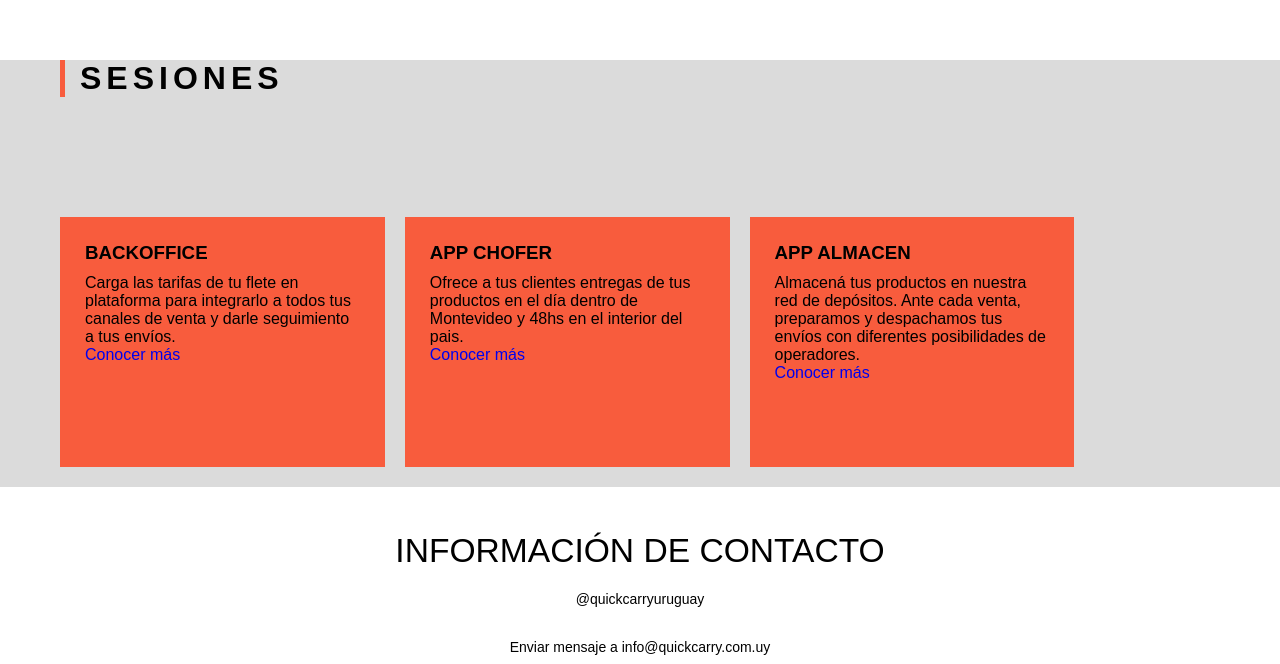
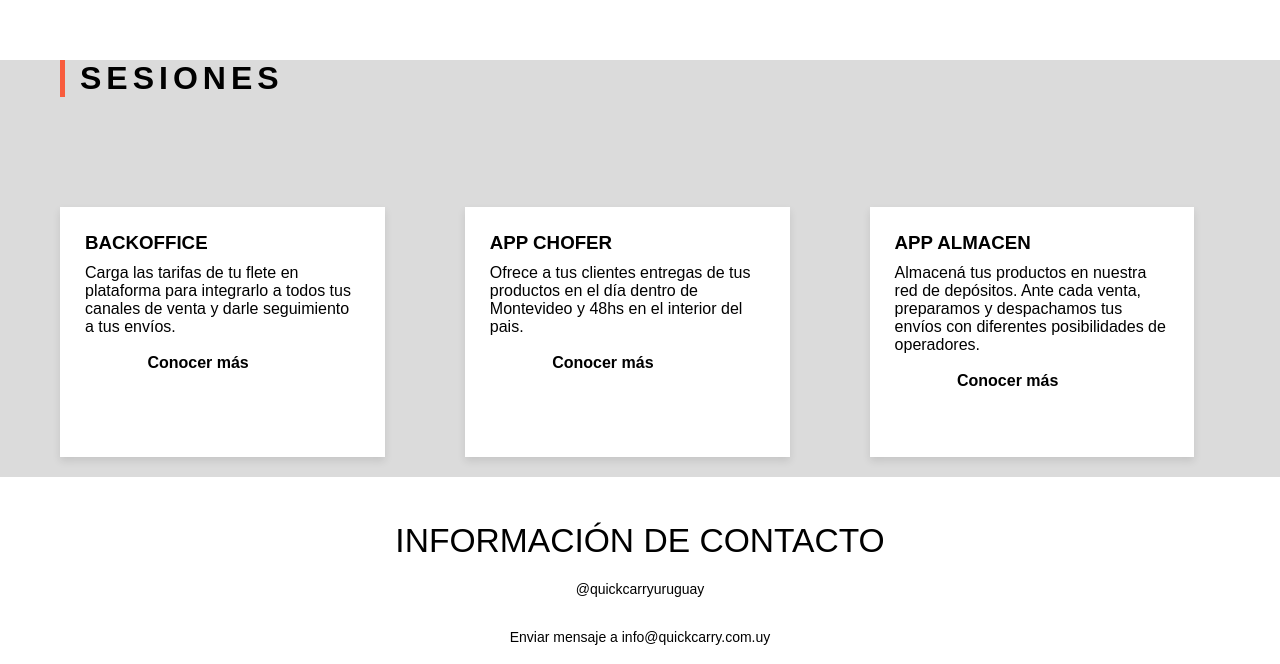
Before and after one commit to nicoleant08/HomepageGeneric, a plain HTML site: page sesiones.html in a window 1280 px wide. Shown: the part 725-1389 px from the top of the page. Drawn offline with Linux system fonts and the light colour scheme.

Commit message:
Sesiones, logs

```diff
--- a/sesiones.html
+++ b/sesiones.html
@@ -26,7 +26,9 @@
 <!--FIN FRANJA MENU-->
 <!--INICIO FRANJA 0-->
 <div class="title-container">
-  <h2 id="banner">Bienvenido</h2>
+  <div id="fondo-seguimiento">
+    <h2 id="banner">Bienvenido</h2>
+  </div>
 </div>
 <!--FIN FRANJA 0-->
 <section class="about-us">
--- a/sesionesStyle.css
+++ b/sesionesStyle.css
@@ -325,6 +325,7 @@ display: block;
     align-items: center;
     justify-content: center;
     text-align: center;
+
 }
 
 #franja0 h2, #franja0 p {
@@ -350,10 +351,22 @@ display: block;
     background-color: #DBDBDB;
 }
 #franja6 article{
-    background-color:#F85C3D;
+    background-color: #fff;
     padding: 25px;
-    margin:20px 0;
+    margin: 20px 0;
+    box-shadow: 0 4px 8px rgba(0, 0, 0, 0.1);
+    transition: transform 0.2s, box-shadow 0.2s;
+    cursor: pointer;
 }
+#franja6 article:hover {
+    transform: translateX(10px);
+    box-shadow: 0 6px 12px rgba(0, 0, 0, 0.2);
+    background-color: #F85C3D;
+    color: #fff;
+  }
+#franja6 article:hover h3 {
+    color: #fff;
+  }
 
 #franja6 .centrado {
     margin-top: 100px;
@@ -371,7 +384,20 @@ display: block;
 #franja6 article p{
     margin-top:10px;
 }
+#franja6 article a {
+    text-decoration: none;
+    color: #000;
+    font-weight: bold;
+    display: flex;
+    margin: 18px auto 0 auto;
+    width: 150px;
+
+  }
 
 #franja6 article.log1, #franja6 article.log2{
-    margin-right: 20px;
+    margin-right: 80px;
+    margin-top: 10px;
 }
+#franja6 article.log3{
+    margin-top: 10px;
+}
```
